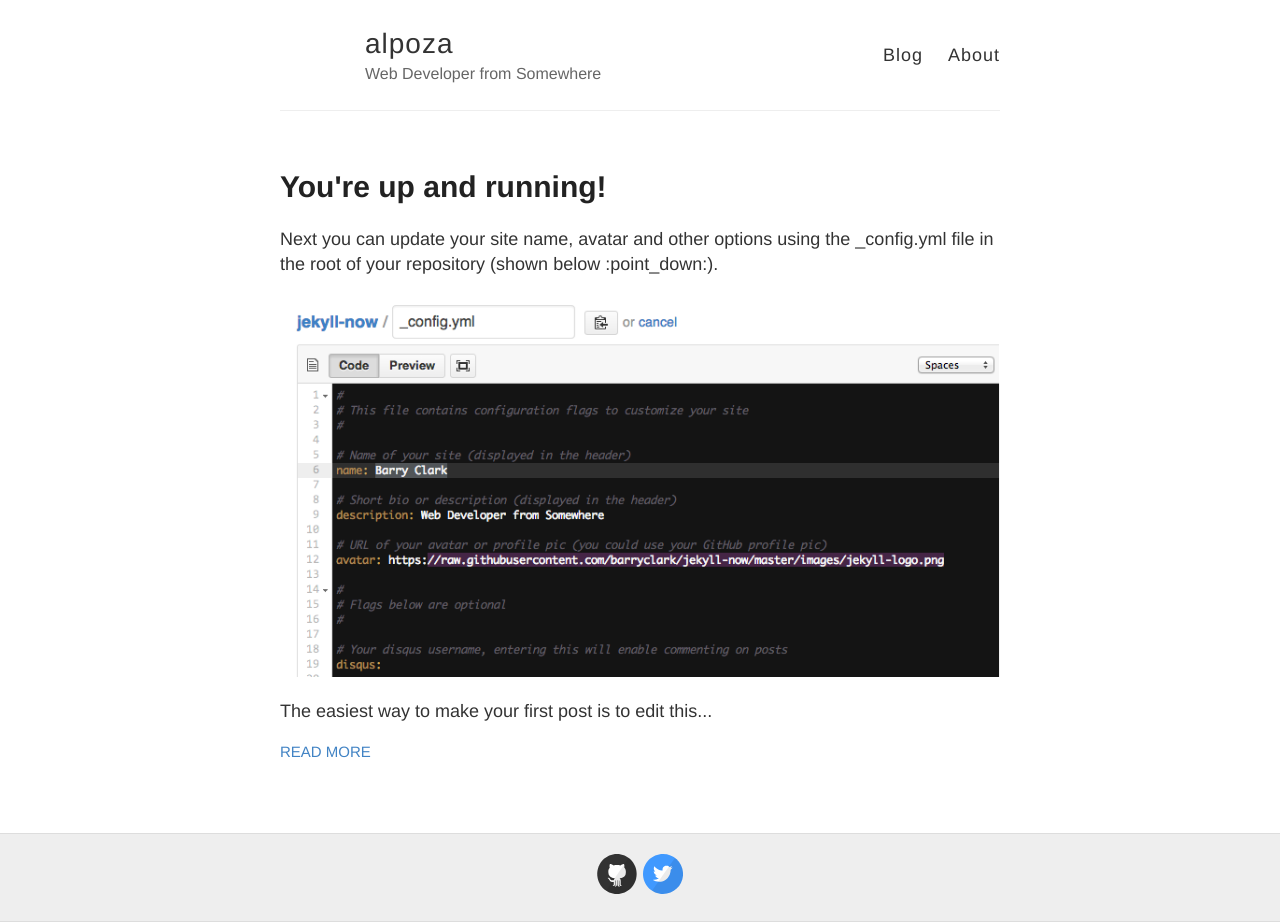
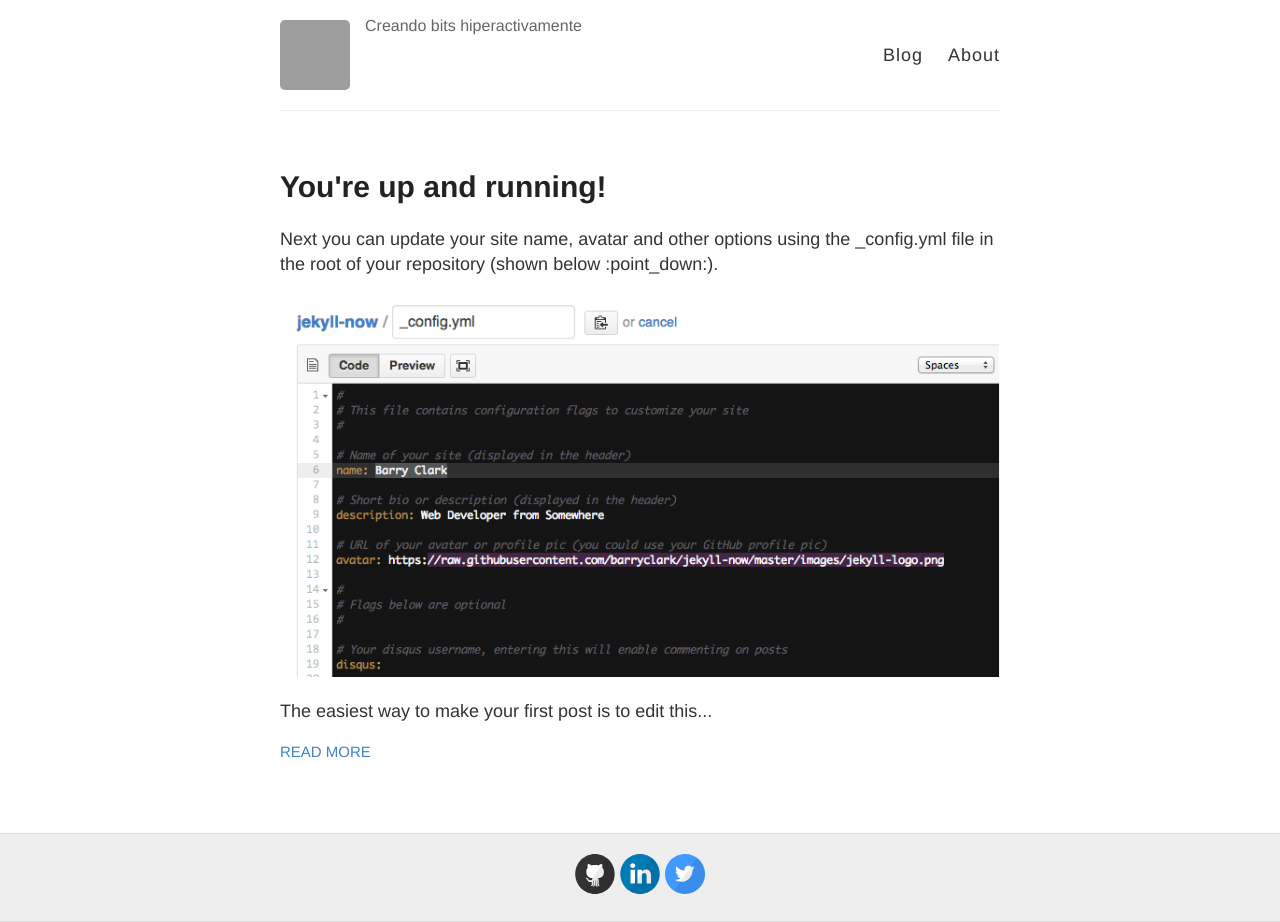
Before and after one commit to alpoza/alpoza.github.io, a Jekyll site: the page built from index.html, in a window 1280 px wide. Built offline with Jekyll 4.4.1, drawn with Linux system fonts in a browser that asks for light colours; Markdown is read by kramdown in place of the engine named in the settings; grey boxes are pictures that could not be loaded.

Commit message:
Update configuration

```diff
--- a/_config.yml
+++ b/_config.yml
@@ -3,13 +3,13 @@
 #
 
 # Name of your site (displayed in the header)
-name: alpoza
+name: <alpoza:github.io>
 
 # Short bio or description (displayed in the header)
-description: Web Developer from Somewhere
+description: Creando bits hiperactivamente
 
 # URL of your avatar or profile pic (you could use your GitHub profile pic)
-#avatar: https://raw.githubusercontent.com/barryclark/jekyll-now/master/images/jekyll-logo.png
+avatar: https://avatars0.githubusercontent.com/u/3763898?v=3&s=460
 
 #
 # Flags below are optional
@@ -23,7 +23,7 @@
   flickr:
   github: alpoza
   instagram:
-  linkedin:
+  linkedin: alpoza
   pinterest:
   rss: # just type anything here for a working RSS icon, make sure you set the "url" above!
   twitter: alpoza
```
